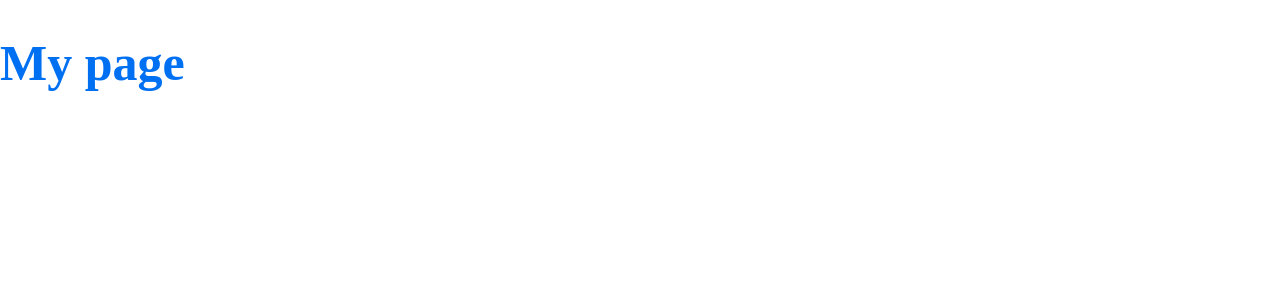
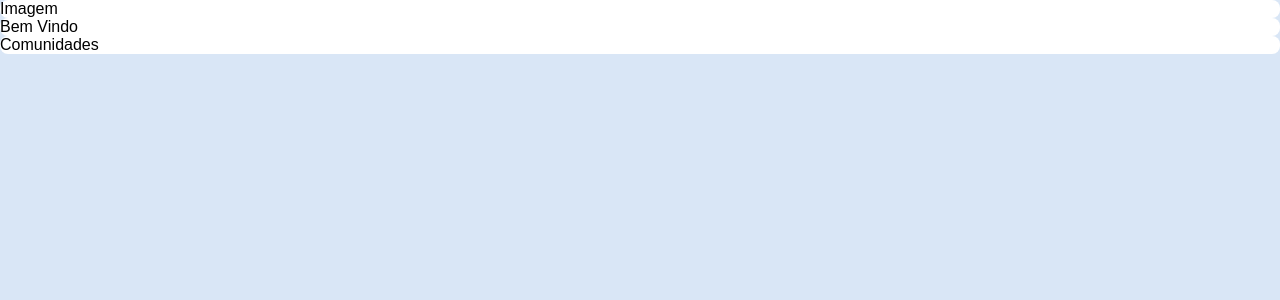
Before and after one commit to RicardoBaldrez/AluraCut, a Next.js app: page / in a window 1280 px wide. Shown: the top 300 px of the page. Built offline with nearby package versions, Linux system fonts and the light colour scheme.

Commit message:
Definindo um estilo global através da const GlobalStyle, criando nosso primeiro componente(Box)

```diff
--- a/pages/_app.js
+++ b/pages/_app.js
@@ -1,10 +1,15 @@
 import { createGlobalStyle, ThemeProvider } from 'styled-components'
 
 const GlobalStyle = createGlobalStyle`
-  body {
+  * {
     margin: 0;
     padding: 0;
     box-sizing: border-box;
+  }
+
+  body {
+    background-color: #D9E6F6;
+    font-family: sans-serif;
   }
 `
 
--- a/pages/index.js
+++ b/pages/index.js
@@ -1,10 +1,26 @@
 import styled from 'styled-components'
 
-const Title = styled.h1`
-  font-size: 50px;
-  color: ${({ theme }) => theme.colors.primary};
+/**
+ * Criando um componente chamado 'Box' com a sintaxe do style-components
+ * que será uma div com a estilização passada entres as crases
+ */
+const Box = styled.div`
+  background: #fff;
+  border-radius: 8px;
 `
 
 export default function Home() {
-  return <Title>My page</Title>
+  return (
+    <main>
+      <Box>
+        Imagem
+      </Box>
+      <Box>
+        Bem Vindo
+      </Box>
+      <Box>
+        Comunidades
+      </Box>
+    </main>
+  )
 }
```
